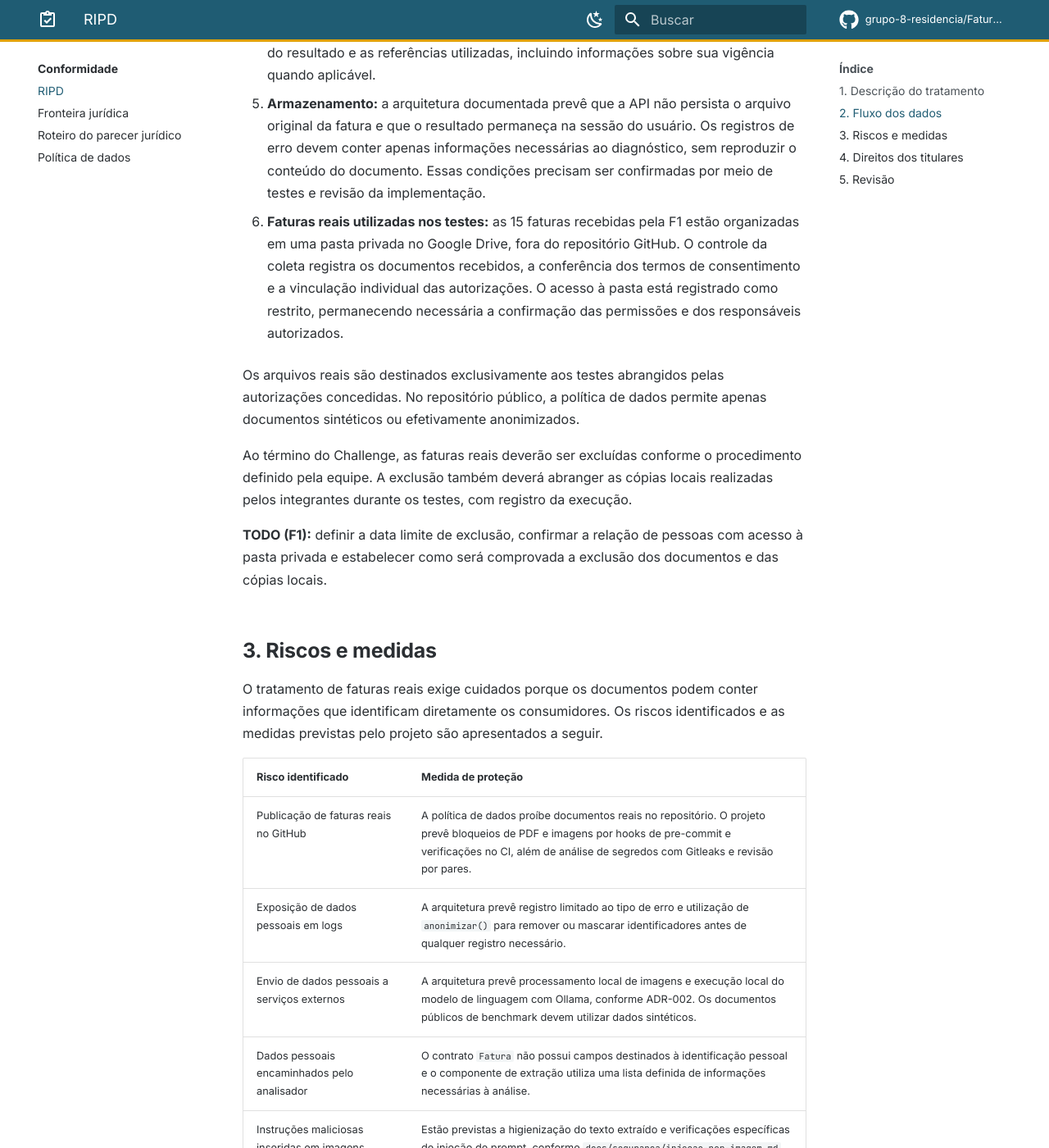
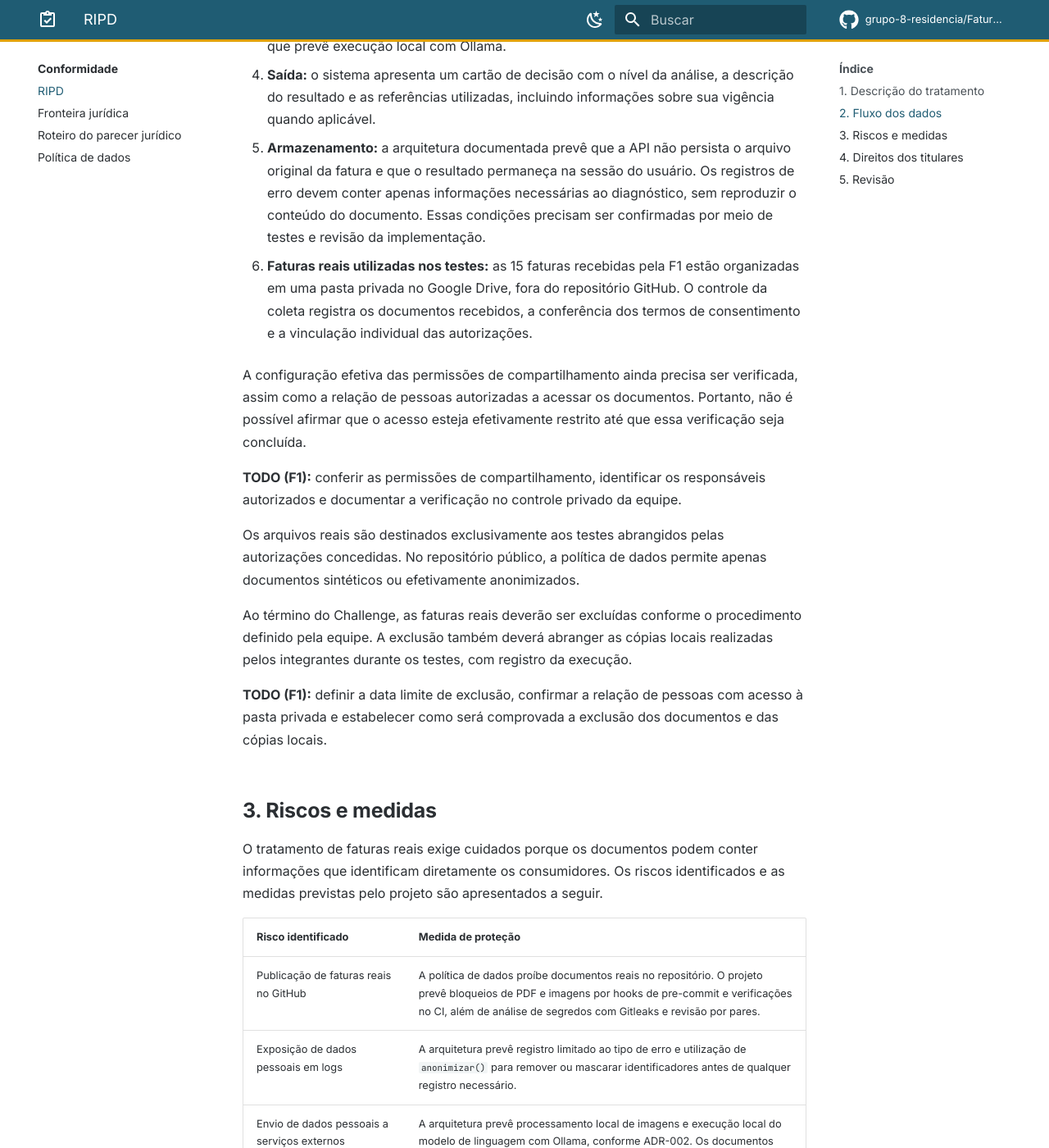
Before and after one commit to grupo-8-residencia/Fatura-Aberta, an MkDocs documentation site: the page built from docs/conformidade/ripd.md, in a window 1280 px wide and 1400 px high, scrolled down 2356 px. Shown: the whole window at 82% size. Built offline with MkDocs 1.6.1 and Material for MkDocs 9.7.7, drawn with Linux system fonts in a browser that asks for light colours; plug-ins that fetch from the network failed and are left out; comment, search, counter and statistics services are not loaded; some of the changed text lies outside the part shown.

Commit message:
docs(F1): corrige pendencias da revisao do PR 143

```diff
--- a/docs/conformidade/ripd.md
+++ b/docs/conformidade/ripd.md
@@ -25,7 +25,7 @@ A análise está organizada em três níveis:
 
 Durante a preparação dos testes, a frente F1 realizou a coleta de 15 faturas reais, identificadas pelos códigos F001 a F015. Os documentos foram disponibilizados voluntariamente e seus respectivos termos de consentimento foram conferidos e vinculados individualmente, conforme a informação atualizada pela F1.
 
-O formulário de consentimento recebeu 22 respostas, enquanto a pesquisa com consumidores contabilizou 21 participantes. A pesquisa foi utilizada para compreender dificuldades relacionadas à leitura das contas, à identificação de cobranças e à conferência de possíveis divergências. Essas respostas não substituem a autorização individual necessária para utilização das faturas reais.
+O formulário de consentimento registrou 22 respostas, enquanto a pesquisa com consumidores contabilizou 21 participantes. Esses quantitativos correspondem a instrumentos de coleta distintos e não representam necessariamente as mesmas pessoas. Entre os 21 participantes da pesquisa, 17 informaram receber a conta de energia impressa e 12 relataram dificuldade para compreender como os valores são calculados. As respostas aos formulários não substituem a autorização individual necessária para utilização das 15 faturas reais recebidas para testes.
 
 **Base legal — TODO (F1):** confirmar com a Talita e, se possível, com o docente de Direito vinculado à atividade #4, quais hipóteses legais se aplicam ao funcionamento do produto e à utilização das faturas cedidas para testes. O consentimento, previsto no art. 7º, I, da Lei nº 13.709/2018, é uma hipótese a ser avaliada para os documentos disponibilizados voluntariamente.
 
@@ -45,7 +45,11 @@ O fluxo de tratamento previsto na arquitetura do Fatura Aberta compreende as seg
 
 5. **Armazenamento:** a arquitetura documentada prevê que a API não persista o arquivo original da fatura e que o resultado permaneça na sessão do usuário. Os registros de erro devem conter apenas informações necessárias ao diagnóstico, sem reproduzir o conteúdo do documento. Essas condições precisam ser confirmadas por meio de testes e revisão da implementação.
 
-6. **Faturas reais utilizadas nos testes:** as 15 faturas recebidas pela F1 estão organizadas em uma pasta privada no Google Drive, fora do repositório GitHub. O controle da coleta registra os documentos recebidos, a conferência dos termos de consentimento e a vinculação individual das autorizações. O acesso à pasta está registrado como restrito, permanecendo necessária a confirmação das permissões e dos responsáveis autorizados.
+6. **Faturas reais utilizadas nos testes:** as 15 faturas recebidas pela F1 estão organizadas em uma pasta privada no Google Drive, fora do repositório GitHub. O controle da coleta registra os documentos recebidos, a conferência dos termos de consentimento e a vinculação individual das autorizações.
+
+A configuração efetiva das permissões de compartilhamento ainda precisa ser verificada, assim como a relação de pessoas autorizadas a acessar os documentos. Portanto, não é possível afirmar que o acesso esteja efetivamente restrito até que essa verificação seja concluída.
+
+**TODO (F1):** conferir as permissões de compartilhamento, identificar os responsáveis autorizados e documentar a verificação no controle privado da equipe.
 
 Os arquivos reais são destinados exclusivamente aos testes abrangidos pelas autorizações concedidas. No repositório público, a política de dados permite apenas documentos sintéticos ou efetivamente anonimizados.
 
@@ -64,7 +68,7 @@ O tratamento de faturas reais exige cuidados porque os documentos podem conter i
 | Envio de dados pessoais a serviços externos | A arquitetura prevê processamento local de imagens e execução local do modelo de linguagem com Ollama, conforme ADR-002. Os documentos públicos de benchmark devem utilizar dados sintéticos. |
 | Dados pessoais encaminhados pelo analisador | O contrato `Fatura` não possui campos destinados à identificação pessoal e o componente de extração utiliza uma lista definida de informações necessárias à análise. |
 | Instruções maliciosas inseridas em imagens | Estão previstas a higienização do texto extraído e verificações específicas de injeção de prompt, conforme `docs/seguranca/injecao-por-imagem.md`. |
-| Acesso indevido às faturas reais | Os documentos foram organizados em pasta privada no Google Drive, com acesso registrado como restrito. A relação de pessoas autorizadas e as permissões precisam ser confirmadas. |
+| Acesso indevido às faturas reais | Os documentos estão organizados em pasta privada no Google Drive, fora do repositório público. A efetividade das restrições de acesso ainda não foi confirmada. A F1 deverá verificar as permissões de compartilhamento e registrar os responsáveis autorizados. |
 | Utilização de fatura sem autorização correspondente | A F1 informou a conclusão da conferência e da vinculação individual dos termos às 15 faturas. Essa situação deverá permanecer documentada no controle da coleta. |
 | Permanência de cópias locais após os testes | Está prevista a exclusão dos arquivos ao término do Challenge, incluindo cópias locais. Ainda é necessário definir prazo, responsáveis e registro da exclusão. |
 | Orientação incorreta sobre cobranças ou direitos do consumidor | O produto utiliza níveis de análise A, B e C, referências oficiais e linguagem baseada em evidências, respeitando os limites definidos em `docs/conformidade/fronteira-juridica.md` e os requisitos relacionados à comunicação dos resultados, incluindo RF-15. |
```
